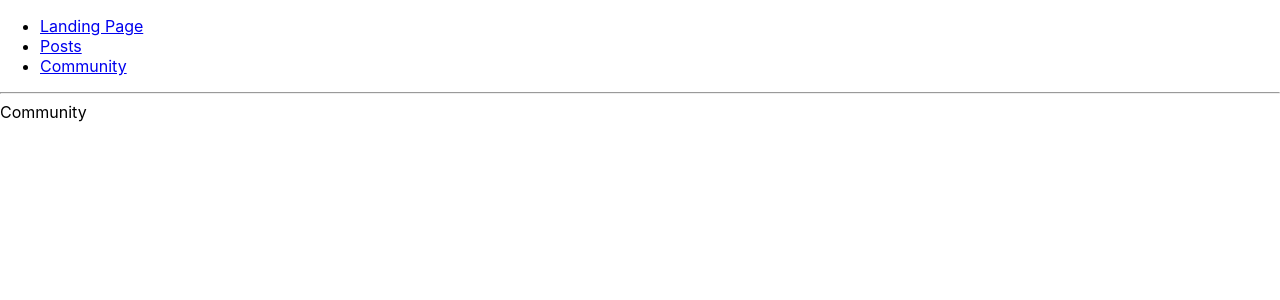
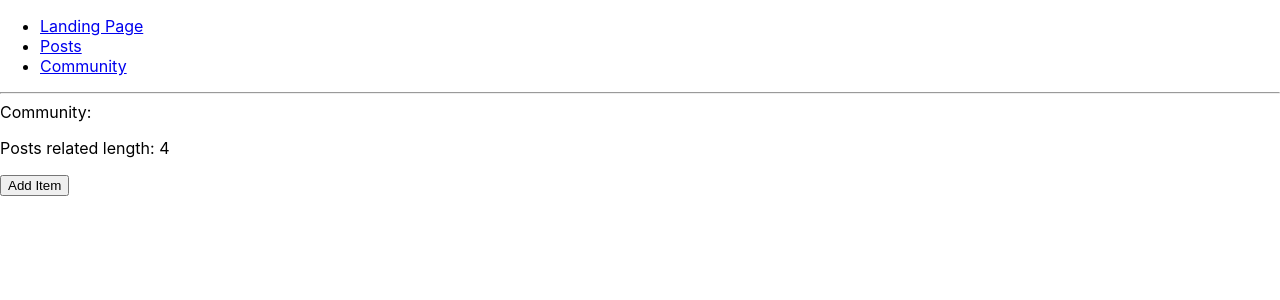
Before and after one commit to longnk1301/Reactjs9, a React (Create React App) app: page /community in a window 1280 px wide. Shown: the top 300 px of the page. Built offline with nearby package versions, Linux system fonts and the light colour scheme.

Commit message:
Feat: add context basic

```diff
--- a/src/components/Slider.jsx
+++ b/src/components/Slider.jsx
@@ -6,8 +6,9 @@ const Slider = ({ sliders }) => {
     username: "",
     password: "",
   });
+  // eslint-disable-next-line no-unused-vars
   const [data] = useFetchTodos();
-  console.log("data--", data);
+
   const handleClick = (type, value) => {
     if (type === undefined) {
       // handle logic default
--- /dev/null
+++ b/src/context/index.js
@@ -0,0 +1,32 @@
+import React, { useState } from "react";
+
+export const AppContext = React.createContext();
+
+const AppProvider = ({ children }) => {
+  const [defaultState, setState] = useState([
+    { id: 1, title: "Relate post 1", desc: "description" },
+    { id: 2, title: "Relate post 2", desc: "description" },
+    { id: 3, title: "Relate post 3", desc: "description" },
+    { id: 4, title: "Relate post 4", desc: "description" },
+  ]);
+
+  const addItem = (item) => {
+    setState([...defaultState, item]);
+  };
+
+  const updateItem = (newState) => {};
+
+  const deleteItem = (id) => {};
+
+  const getPosts = () => {};
+
+  return (
+    <AppContext.Provider
+      value={{ defaultState, addItem, updateItem, deleteItem, getPosts }}
+    >
+      {children}
+    </AppContext.Provider>
+  );
+};
+
+export default AppProvider;
--- a/src/index.js
+++ b/src/index.js
@@ -4,13 +4,15 @@ import "./index.css";
 import App from "./App";
 import reportWebVitals from "./reportWebVitals";
 import { BrowserRouter } from "react-router-dom";
-
+import AppProvider from "./context";
 const root = ReactDOM.createRoot(document.getElementById("root"));
 root.render(
   <React.StrictMode>
-    <BrowserRouter>
-      <App />
-    </BrowserRouter>
+    <AppProvider>
+      <BrowserRouter>
+        <App />
+      </BrowserRouter>
+    </AppProvider>
   </React.StrictMode>
 );
 
--- a/src/screens/Community/index.js
+++ b/src/screens/Community/index.js
@@ -1,3 +1,22 @@
+import { useContext } from "react";
+import { AppContext } from "../../context";
+
 export const Community = () => {
-    return <div>Community</div>;
+  const context = useContext(AppContext);
+
+  const handleAddItem = () => {
+    context.addItem({
+      id: context.defaultState?.length + 1,
+      title: `Relate post ${context.defaultState?.length + 1}`,
+      desc: "description",
+    });
   };
+
+  return (
+    <div>
+      Community:
+      <p>Posts related length: {context.defaultState?.length}</p>
+      <button onClick={handleAddItem}>Add Item</button>
+    </div>
+  );
+};
--- a/src/screens/PostDetails/index.js
+++ b/src/screens/PostDetails/index.js
@@ -1,5 +1,6 @@
 import { useEffect, useState } from "react";
 import { useParams } from "react-router-dom";
+import { AppContext } from "../../context";
 
 export const PostDetails = () => {
   const [postDetails, setPostDetails] = useState();
@@ -18,8 +19,13 @@ export const PostDetails = () => {
   }, [postId]);
 
   return (
-    <div>
-      post details {postId} - {postDetails?.content}
-    </div>
+    <AppContext.Consumer>
+      {(context) => (
+        <div>
+          post details {postId} - {postDetails?.content}
+          user information: {JSON.stringify(context)}
+        </div>
+      )}
+    </AppContext.Consumer>
   );
 };
```
